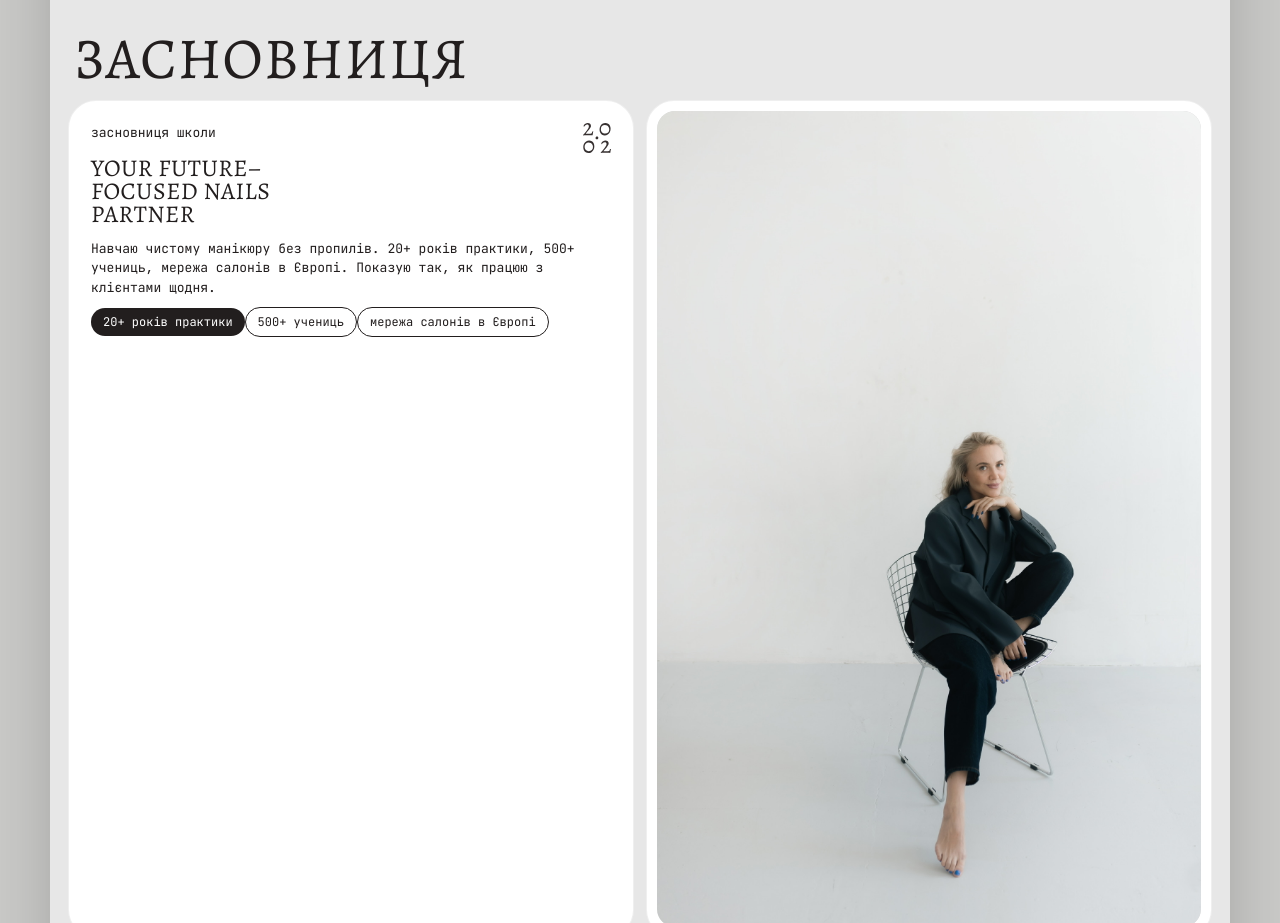
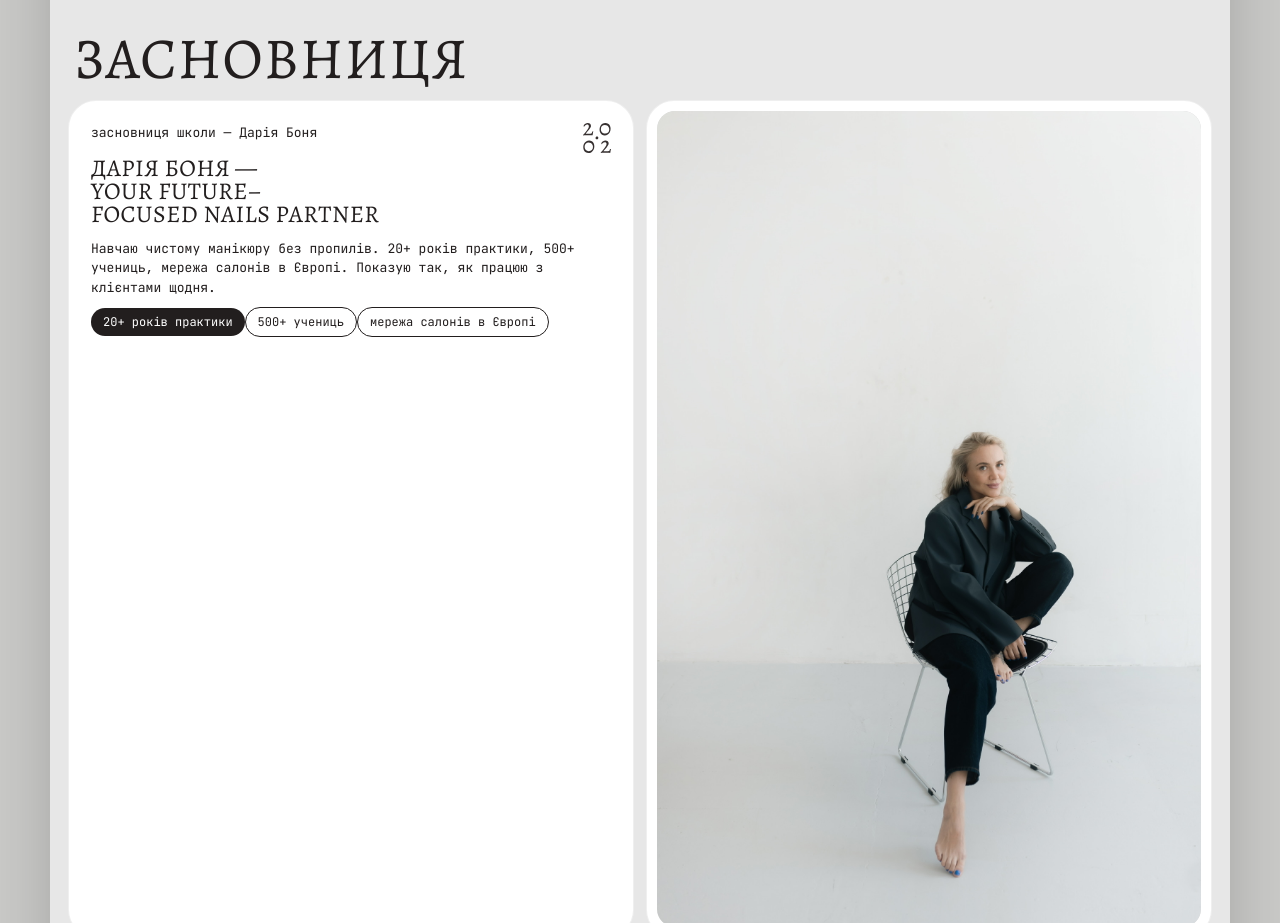
Before and after one commit to olhaleetvin/school-2002-education, a plain HTML site: page index.html in a window 1280 px wide. Shown: the part 3951-4874 px from the top of the page. Drawn offline with Linux system fonts and the light colour scheme.

Commit message:
author: додано засновниця Дарія Боня

```diff
--- a/index.html
+++ b/index.html
@@ -160,8 +160,8 @@
   <h2 class="sec-title">ЗАСНОВНИЦЯ</h2>
   <div class="grid-2">
   <div class="card card-white author-text">
-    <div class="row-top"><small class="mono">засновниця школи</small><img src="assets/logo.svg" class="logo-mark-sm" alt="20.02"></div>
-    <h2>YOUR FUTURE–<br>FOCUSED NAILS<br>PARTNER</h2>
+    <div class="row-top"><small class="mono">засновниця школи — Дарія Боня</small><img src="assets/logo.svg" class="logo-mark-sm" alt="20.02"></div>
+    <h2>ДАРІЯ БОНЯ —<br>YOUR FUTURE–<br>FOCUSED NAILS PARTNER</h2>
     <p class="mono">Навчаю чистому манікюру без пропилів. 20+ років практики, 500+ учениць, мережа салонів в Європі. Показую так, як працюю з клієнтами щодня.</p>
     <div class="row"><span class="pill-black">20+ років практики</span><span class="pill-line">500+ учениць</span><span class="pill-line">мережа салонів в Європі</span></div>
   </div>
```
